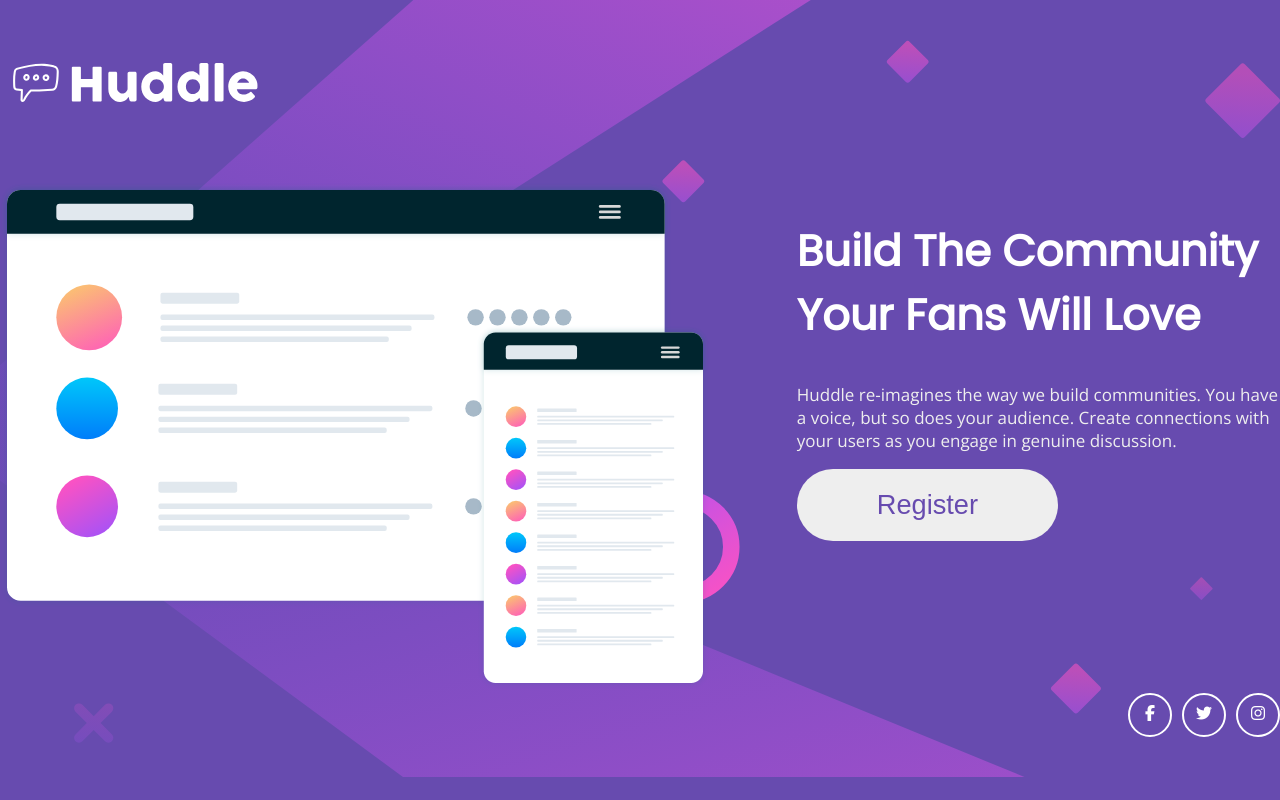
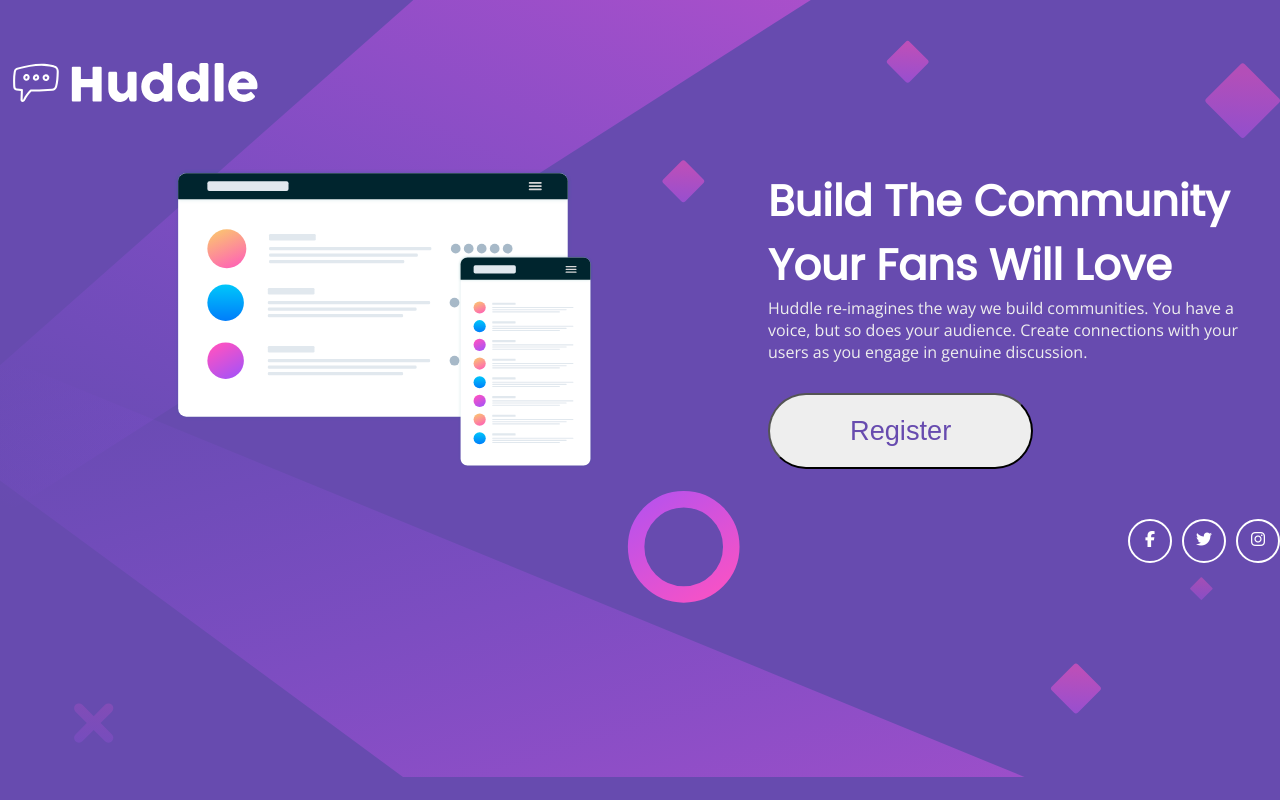
Before and after one commit to vs1518/Huddle-Langing-project, a plain HTML site: page index.html in a window 1280 px wide. Drawn offline with nearby package versions, Linux system fonts and the light colour scheme.

Commit message:
forth commit

```diff
--- a/index.html
+++ b/index.html
@@ -5,7 +5,7 @@
   <meta name="viewport" content="width=device-width, initial-scale=1.0"> <!-- displays site properly based on user's device -->
   <link rel="icon" type="image/png" sizes="32x32" href="./images/favicon.png">
   <title>DesCodeuses | Huddle landing page with single introductory section</title>
-  <link rel="stylesheet" href="styles.css">
+  <link rel="stylesheet" type="text/css" href="styles.css">
   <link rel="preconnect" href="https://fonts.googleapis.com">
   <link rel="preconnect" href="https://fonts.gstatic.com" crossorigin>
   <link href="https://fonts.googleapis.com/css2?family=Poppins&display=swap" rel="stylesheet">
@@ -16,11 +16,11 @@
 
 </head>
 <body>
-    <nav> <img class="image-logo" src="logo.svg" alt="Photo of logo"></nav>
+    <nav>
+      <img class="image-logo" src="logo.svg" alt="Photo of logo">
+    </nav>
     <section>
-      <div class="square-image">
-        <img src="illustration-mockups.svg" alt="Main photo">
-      </div>
+      <div class="square-image"></div>
       <div class="text">
         <h1>Build The Community Your Fans Will Love</h1>
         <p> Huddle re-imagines the way we build communities. You have a voice, but so does your audience.
--- a/styles.css
+++ b/styles.css
@@ -1,4 +1,8 @@
-*
+*{
+    padding: 0;
+    margin: 0;
+}
+
 
 body {
     background-color:hsl(257, 40%, 49%) ;
@@ -12,13 +16,12 @@ body {
 
 section {
     display: flex;
-    flex-direction: row;
-    margin-top: 5%;
-
-
+    flex-direction: wrap;
+    margin: 50px 0 50px 0;
 
 }
 .square-image {
+    background-image: url(illustration-mockups.svg);
     background-size: contain;
     background-repeat: no-repeat;
     background-position: center;
@@ -27,9 +30,8 @@ section {
 }
 
 .text {
-    margin-left: 3em;
+    width: 40%;
     min-width: 275px;
-    width: 40%;
     color:#ffffff;
     font-family: 'Open Sans';
     font-size: 1.5rem;
@@ -43,7 +45,7 @@ h1 {
 
 p {
     font-family: 'Open Sans', sans-serif;
-    font-size: 17px;
+    font-size: 16px;
     color: #eeeeee;
 }
 
@@ -53,8 +55,8 @@ button {
     background-color: #eeeeee;
     cursor: pointer;
     color: hsl(257, 40%, 49%);
-    border: none;
     font-size: 1.7rem;
+    margin-top: 30px;
 }
 
 button:hover {
```
Also changed, not shown: bg-mobile.svg (renamed from images/bg-mobile.svg).
